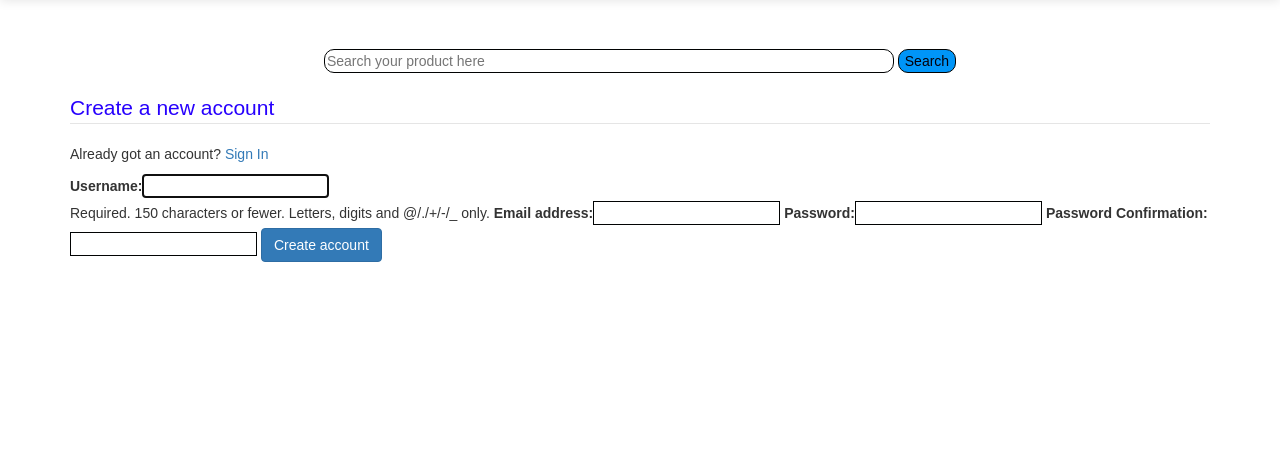
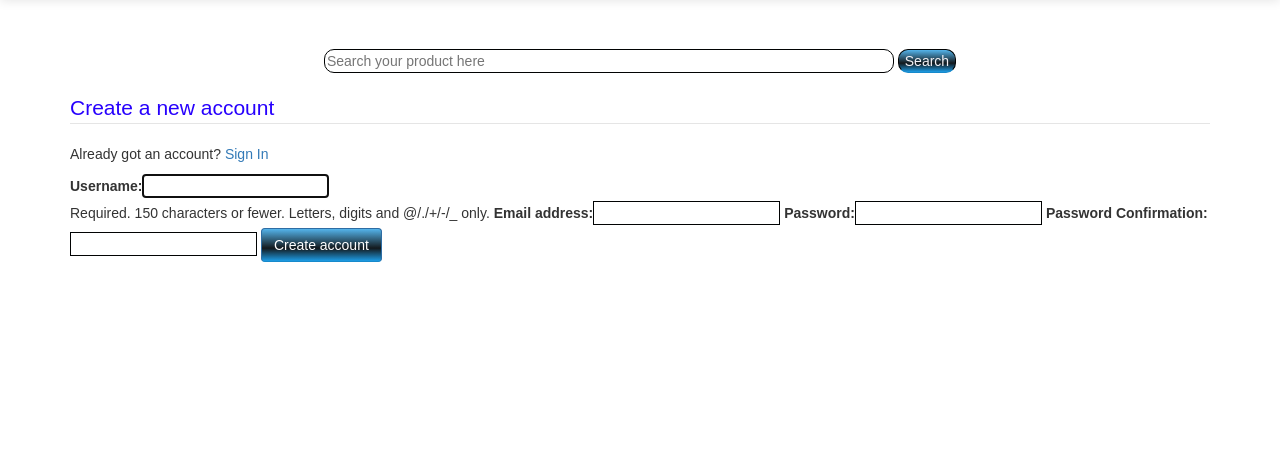
Before and after one commit to markofsuccess/fullstack-ecommerce, a Django app: page /accounts/register/ in a window 1280 px wide. Shown: the part 51-512 px from the top of the page. Run offline with Django 3.2, Linux system fonts and the light colour scheme; some libraries are stand-ins or nearby versions.

Commit message:
changed the color of form and search button

```diff
--- a/static/css/custom.css
+++ b/static/css/custom.css
@@ -3,7 +3,7 @@ body {
     padding-top: 100px;
     background-color: rgb(255, 255, 255);
 }
-/*--------------------------------------------Navbar*/
+/*--------------------------------------------Navbar &Log In/register forms*/
 .navbar {
     background-image: -webkit-linear-gradient(#081116, #020608 60%, #030708);
     background-image: -o-linear-gradient(#04090c, #050b0f 60%, #03080a);
@@ -74,6 +74,28 @@ caption p {
 .product-description {
     min-height: 40px;
 }
+legend {
+    display: block;
+    width: 100%;
+    padding: 0;
+    margin-bottom: 20px;
+    font-size: 21px;
+    line-height: inherit;
+    color: #2701fd;
+    border: 0;
+    border-bottom: 1px solid #e5e5e5;
+}
+.btn-primary {
+    background-image: -webkit-linear-gradient(#54b4eb, #0e1f29 60%, #1d9ce5);
+    background-image: -o-linear-gradient(#54b4eb, #0e1316 60%, #1d9ce5);
+    background-image: -webkit-gradient(linear, left top, left bottom, from(#54b4eb), color-stop(60%, #0b0e0f), to(#1d9ce5));
+    background-image: linear-gradient(#54b4eb, #13191d 60%, #1d9ce5);
+    background-repeat: no-repeat;
+    filter: progid:DXImageTransform.Microsoft.gradient(startColorstr='#ff54b4eb', endColorstr='#ff1d9ce5', GradientType=0);
+    -webkit-filter: none;
+    filter: none;
+    border-bottom: 1px solid #178acc;
+}
 /*--------------------------------------------Search Bar*/
 
 .display {
@@ -85,28 +107,23 @@ caption p {
     width: 50%;
 }
 button, input, optgroup, select, textarea {
-    color: rgb(4, 0, 10);
+    color: rgb(243, 241, 245);
     font: inherit;
     margin: 0;
     border: solid 1px #010303;
 }
 button {
-     background-color: rgb(0, 149, 248);
+    background-image: -webkit-linear-gradient(#54b4eb, #0e1f29 60%, #1d9ce5);
+    background-image: -o-linear-gradient(#54b4eb, #0e1316 60%, #1d9ce5);
+    background-image: -webkit-gradient(linear, left top, left bottom, from(#54b4eb), color-stop(60%, #0b0e0f), to(#1d9ce5));
+    background-image: linear-gradient(#54b4eb, #13191d 60%, #1d9ce5);
+    background-repeat: no-repeat;
+    filter: progid:DXImageTransform.Microsoft.gradient(startColorstr='#ff54b4eb', endColorstr='#ff1d9ce5', GradientType=0);
+    -webkit-filter: none;
+    filter: none;
+    border-bottom: 1px solid #178acc;
      border-radius: 10px;
      outline: none;
-}
-/*--------------------------------------------Sign In/ Register Form*/
-
-legend {
-    display: block;
-    width: 100%;
-    padding: 0;
-    margin-bottom: 20px;
-    font-size: 21px;
-    line-height: inherit;
-    color: #2701fd;
-    border: 0;
-    border-bottom: 1px solid #e5e5e5;
 }
 /*--------------------------------------------Footer*/
 
```
